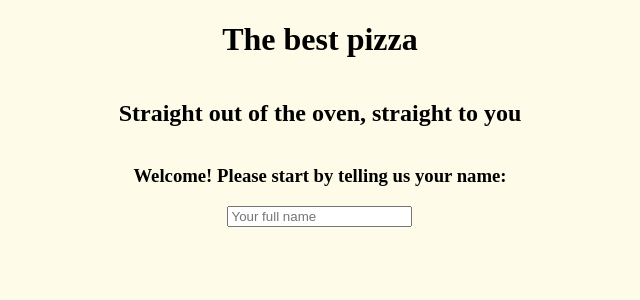
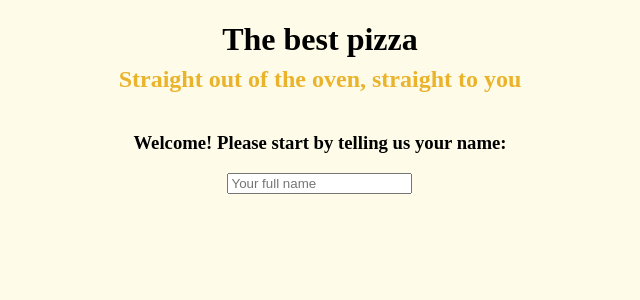
Before and after one commit to dariojularic/Fast-pizza-react, a React (Vite) app: page / in a window 1280 px wide. Shown: the top 300 px of the page, without its empty margins (320-960 px from the left). Built offline with nearby package versions, Linux system fonts and the light colour scheme.

Commit message:
Add style

```diff
--- a/src/components/LandingPage.css
+++ b/src/components/LandingPage.css
@@ -17,3 +17,12 @@
   flex-direction: column;
   align-items: center;
 }
+
+h1 {
+  margin-bottom: 4px;
+}
+
+h2 {
+  color: #EAB32C;
+  margin-top: 4px;
+}
```
